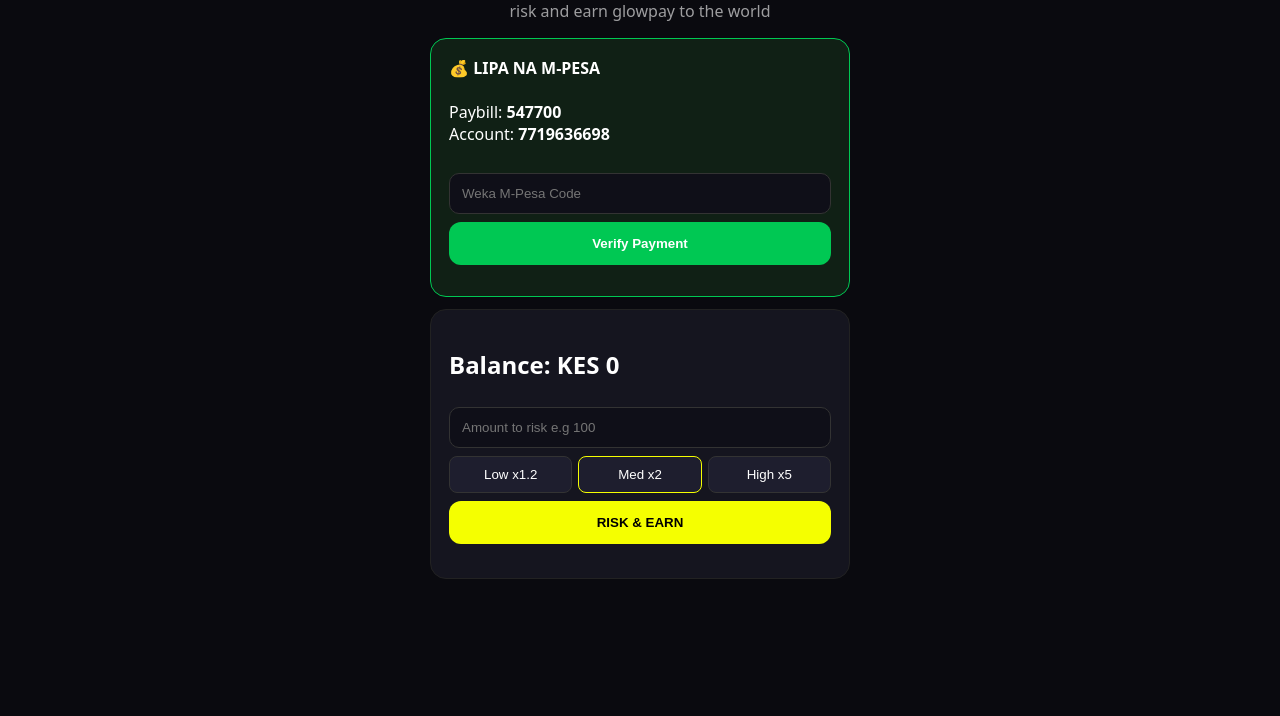
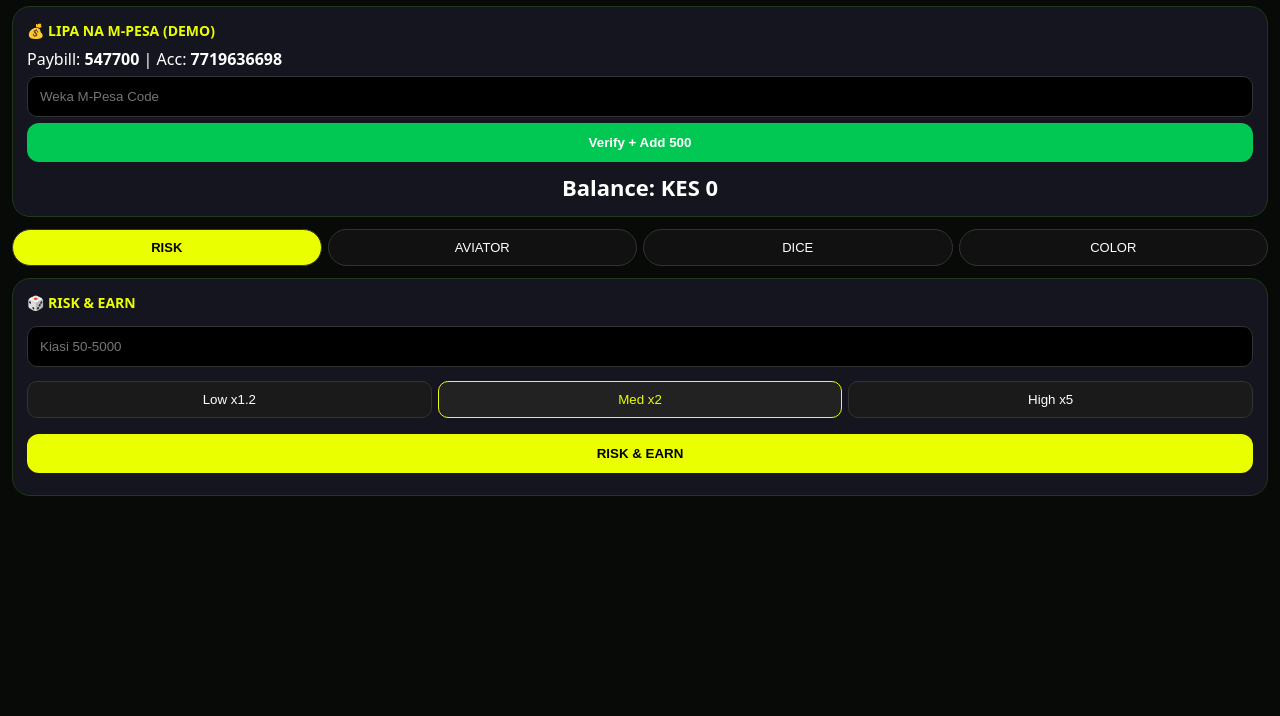
Before and after one commit to omokehezekia1-ship-it/Glowpay-app, a plain HTML site: page index.html in a window 1280 px wide. Shown: the part 84-800 px from the top of the page. Drawn offline with Linux system fonts and the light colour scheme.

Commit message:
Revamp GlowPay layout and styles
Updated styling and content for the GlowPay app, including new layout and button functionalities.

```diff
--- a/index.html
+++ b/index.html
@@ -1,54 +1,80 @@
+
 <!DOCTYPE html>
 <html>
 <head>
 <meta charset="UTF-8">
-<meta name="viewport" content="width=device-width, initial-scale=1.0">
-<title>GlowPay</title>
+<meta name="viewport" content="width=device-width,initial-scale=1">
+<title>GlowPay Super</title>
 <style>
-body{margin:0;font-family:system-ui;background:#0a0a0f;color:#fff;display:flex;justify-content:center;padding:16px}
-.box{max-width:420px;width:100%}
-h1{color:#f5ff00;text-align:center;font-size:38px;margin:0}
-.sub{text-align:center;opacity:.6}
-.card{background:#15151f;padding:18px;border-radius:16px;border:1px solid #222;margin:12px 0}
-.green{background:#102015;border:1px solid #00c853}
-.btn{width:100%;padding:14px;border-radius:12px;border:none;font-weight:bold}
-.y{background:#f5ff00;color:#000}
-.g{background:#00c853;color:#fff;margin-top:8px}
-input{width:100%;padding:12px;border-radius:10px;border:1px solid #333;background:#0f0f18;color:#fff;margin-top:6px;box-sizing:border-box}
-.row{display:flex;gap:6px;margin:8px 0}
-.row button{flex:1;padding:10px;border-radius:8px;border:1px solid #333;background:#1e1e2e;color:#fff}
-.row button.active{border-color:#f5ff00}
+body{margin:0;background:#070a07;color:#fff;font-family:system-ui;padding:12px;padding-bottom:90px}
+h1{color:#eaff00;text-align:center;margin:5px 0 0;font-size:32px}
+.sub{text-align:center;color:#888;font-size:13px;margin-bottom:12px}
+.card{background:#15151f;border:1px solid #1e3a16;border-radius:18px;padding:14px;margin-bottom:12px}
+.t{color:#eaff00;font-weight:800;margin-bottom:8px;font-size:14px}
+input{width:100%;box-sizing:border-box;background:#000;border:1px solid #333;border-radius:10px;padding:12px;color:#fff;margin:6px 0}
+.g{width:100%;background:#00c853;color:#fff;border:0;padding:12px;border-radius:12px;font-weight:800}
+.y{width:100%;background:#eaff00;color:#000;border:0;padding:12px;border-radius:12px;font-weight:900;margin-top:8px}
+.btns{display:flex;gap:6px;margin:8px 0}
+.btns button{flex:1;padding:10px;border-radius:10px;border:1px solid #333;background:#1a1a1a;color:#fff}
+.btns button.active{border-color:#eaff00;color:#eaff00;background:#222}
+.tab{display:flex;gap:6px;overflow:auto;margin-bottom:12px}
+.tab button{flex:1;min-width:70px;padding:10px;border-radius:20px;border:1px solid #333;background:#111;color:#fff;font-size:13px}
+.tab button.active{background:#eaff00;color:#000;font-weight:900}
+.game{display:none}.game.active{display:block}
+.avi{height:140px;background:radial-gradient(circle at 30% 80%,#1a2f1a,#000);border-radius:12px;display:flex;align-items:center;justify-content:center;flex-direction:column;position:relative;overflow:hidden}
+#mult{font-size:42px;font-weight:900;color:#eaff00}
+#plane{font-size:30px;position:absolute;left:10%;bottom:20%;transition:all 0.2s}
+.balance{font-size:22px;font-weight:900;text-align:center}
+.small{font-size:11px;color:#888;text-align:center;margin-top:4px}
 </style>
 </head>
 <body>
-<div class="box">
 <h1>GlowPay</h1>
-<p class="sub">risk and earn glowpay to the world</p>
-<div class="card green">
-<b>💰 LIPA NA M-PESA</b><br><br>
-Paybill: <b>547700</b><br>
-Account: <b>7719636698</b><br><br>
+<div class="sub">risk and earn glowpay to the world - SUPER APP</div>
+
+<div class="card">
+<div class="t">💰 LIPA NA M-PESA (DEMO)</div>
+Paybill: <b>547700</b> | Acc: <b>7719636698</b>
 <input id="code" placeholder="Weka M-Pesa Code">
-<button class="btn g" onclick="verify()">Verify Payment</button>
-<p id="msg" style="font-size:13px"></p>
+<button class="g" onclick="verify()">Verify + Add 500</button>
+<div class="balance" style="margin-top:10px">Balance: KES <span id="bal">0</span></div>
 </div>
+
+<div class="tab">
+<button id="tb1" class="active" onclick="openG('g1','tb1')">RISK</button>
+<button id="tb2" onclick="openG('g2','tb2')">AVIATOR</button>
+<button id="tb3" onclick="openG('g3','tb3')">DICE</button>
+<button id="tb4" onclick="openG('g4','tb4')">COLOR</button>
+</div>
+
+<div id="g1" class="game active">
 <div class="card">
-<h2>Balance: KES <span id="bal">0</span></h2>
-<input type="number" id="amt" placeholder="Amount to risk e.g 100">
-<div class="row">
-<button onclick="setR(this,1.2)">Low x1.2</button>
-<button class="active" onclick="setR(this,2)">Med x2</button>
-<button onclick="setR(this,5)">High x5</button>
+<div class="t">🎲 RISK & EARN</div>
+<input id="stake1" type="number" placeholder="Kiasi 50-5000">
+<div class="btns">
+<button id="l" onclick="setM(1.2,'l')">Low x1.2</button>
+<button id="m" class="active" onclick="setM(2,'m')">Med x2</button>
+<button id="h" onclick="setM(5,'h')">High x5</button>
 </div>
-<button class="btn y" onclick="play()">RISK & EARN</button>
-<p id="res" style="text-align:center;font-weight:bold"></p>
+<button class="y" onclick="playRisk()">RISK & EARN</button>
+<div id="r1" style="text-align:center;margin-top:8px;font-weight:800"></div>
 </div>
 </div>
-<script>
-let bal=0,risk=2;
-function setR(el,v){document.querySelectorAll('.row button').forEach(b=>b.classList.remove('active'));el.classList.add('active');risk=v}
-function verify(){let c=document.getElementById('code').value;if(c.length<5){msg.innerText='Weka code valid';return;}bal+=500;document.getElementById('bal').innerText=bal;msg.innerText='Verified! +500 KES (DEMO)';}
-function play(){let a=parseInt(document.getElementById('amt').value);if(!a||a>bal){alert('Balance haitoshi, verify payment kwanza');return;}let win=Math.random()>0.5;if(win){let p=Math.floor(a*risk);bal+=p;res.innerText='WIN +'+p;res.style.color='#00ff88'}else{bal-=a;res.innerText='LOST -'+a;res.style.color='#ff5555'}document.getElementById('bal').innerText=bal;}
-</script>
-</body>
-</html>
+
+<div id="g2" class="game">
+<div class="card">
+<div class="t">✈️ AVIATOR</div>
+<div class="avi"><div id="plane">✈️</div><div id="mult">1.00x</div><div id="astatus" style="font-size:12px;color:#0f6">BETTING OPEN</div></div>
+<input id="stake2" type="number" placeholder="Bet amount">
+<div class="btns">
+<button class="g" onclick="startAvi()">BET / FLY</button>
+<button class="y" onclick="cashoutAvi()">CASHOUT</button>
+</div>
+<div id="r2" style="text-align:center;margin-top:6px"></div>
+</div>
+</div>
+
+<div id="g3" class="game">
+<div class="card">
+<div class="t">🎯 DICE - Chagua 1-6</div>
+<input id="stake3" type="number" placeholder="
```
